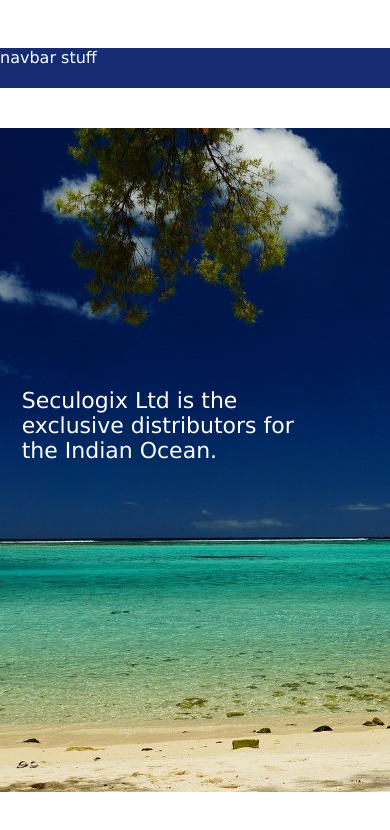
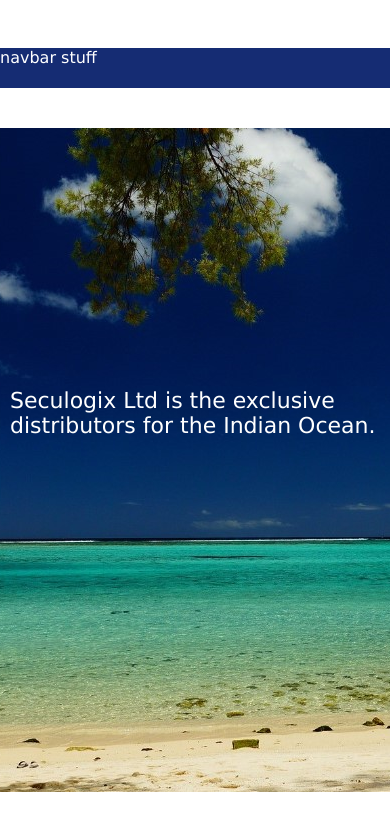
Before and after one commit to tony2tones/seculogixltd, an Angular app: page / in a window 390 px wide. Shown: the top 830 px of the page. Built offline with nearby package versions, Linux system fonts and the light colour scheme.

Commit message:
working on tablet view

```diff
--- a/src/app/components/content/content.component.css
+++ b/src/app/components/content/content.component.css
@@ -16,6 +16,7 @@ img {
 }
 
 .caption {
+    position: relative;
     min-width: 600px;
     color: white;
     font-family: Verdana, Geneva, Tahoma, sans-serif;
@@ -27,7 +28,7 @@ img {
     height: 90vh;
 }
 
-@media only screen and (min-width: 768px) {
+@media only screen and (min-width: 740px) {
     /* tablets and desktop */
     .container {
         margin-top: 30px;
@@ -35,7 +36,7 @@ img {
     img {
         position: absolute;
         min-width: 100%;
-        max-height: 100%;
+        max-height: 100vh;
         height: auto;
     }
     .caption {
@@ -45,18 +46,16 @@ img {
         display: block;
         overflow-wrap: break-word;
         max-width: 100%;
+        position: relative;
+        margin: auto;
+        flex-wrap: wrap;
+        top: 28%;
+        left: 15%;
     }
     .image {
         background: url('../../../assets/indianocean.jpg') no-repeat center fixed;
         background-size: cover;
         height: 90vh;
-    }
-    .caption {
-        position: relative;
-        margin: auto;
-        flex-wrap: wrap;
-        top: 28%;
-        left: 15%;
     }
 }
 
@@ -73,8 +72,8 @@ img {
         color: white;
         font-family: Verdana, Geneva, Tahoma, sans-serif;
         font-size: 22px;
-        text-align: left;
-        white-space: pre-wrap;
+        padding: 10px;
+        top: 30%;
     }
     .image {
         position: absolute;
@@ -82,11 +81,4 @@ img {
         width: 100%;
         min-height: 700px;
     }
-    .caption {
-        max-width: 300px;
-        padding: 10px;
-        position: relative;
-        top: 30%;
-        left: 3%;
-    }
 }
```
